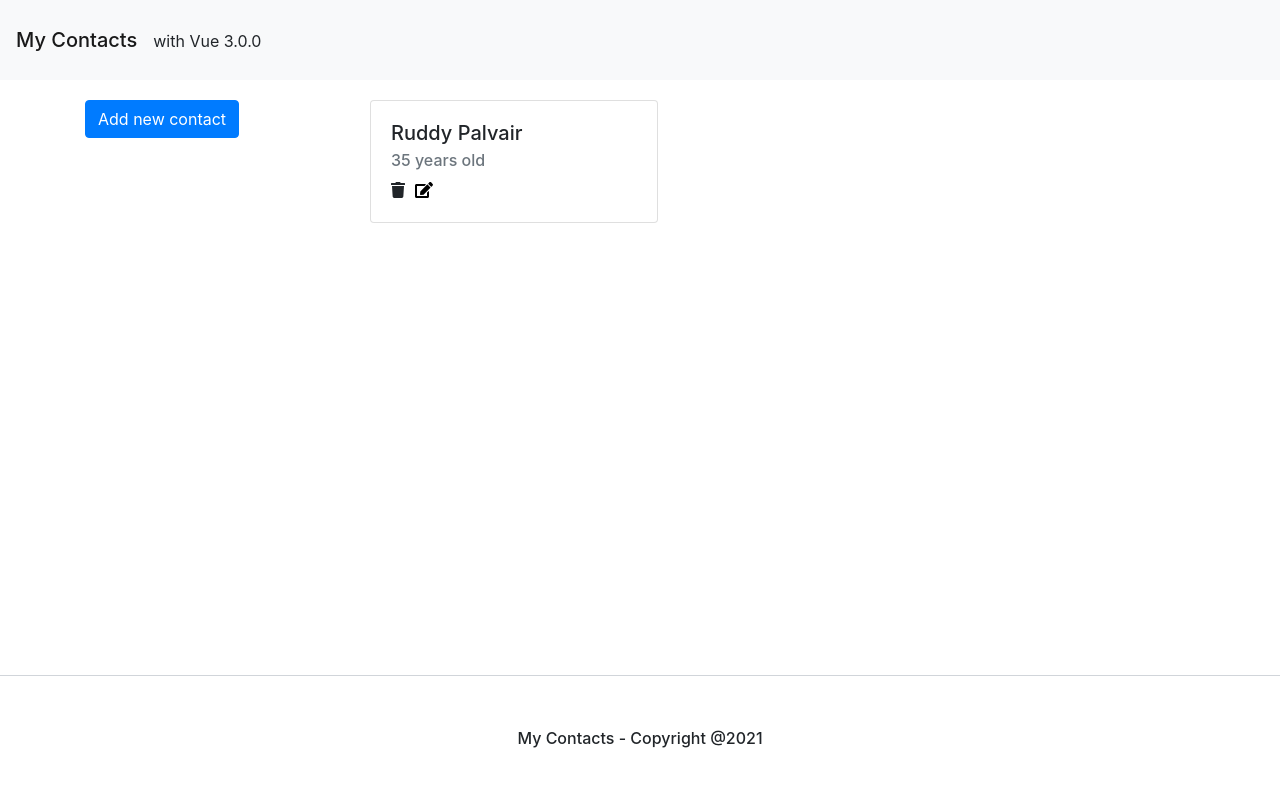
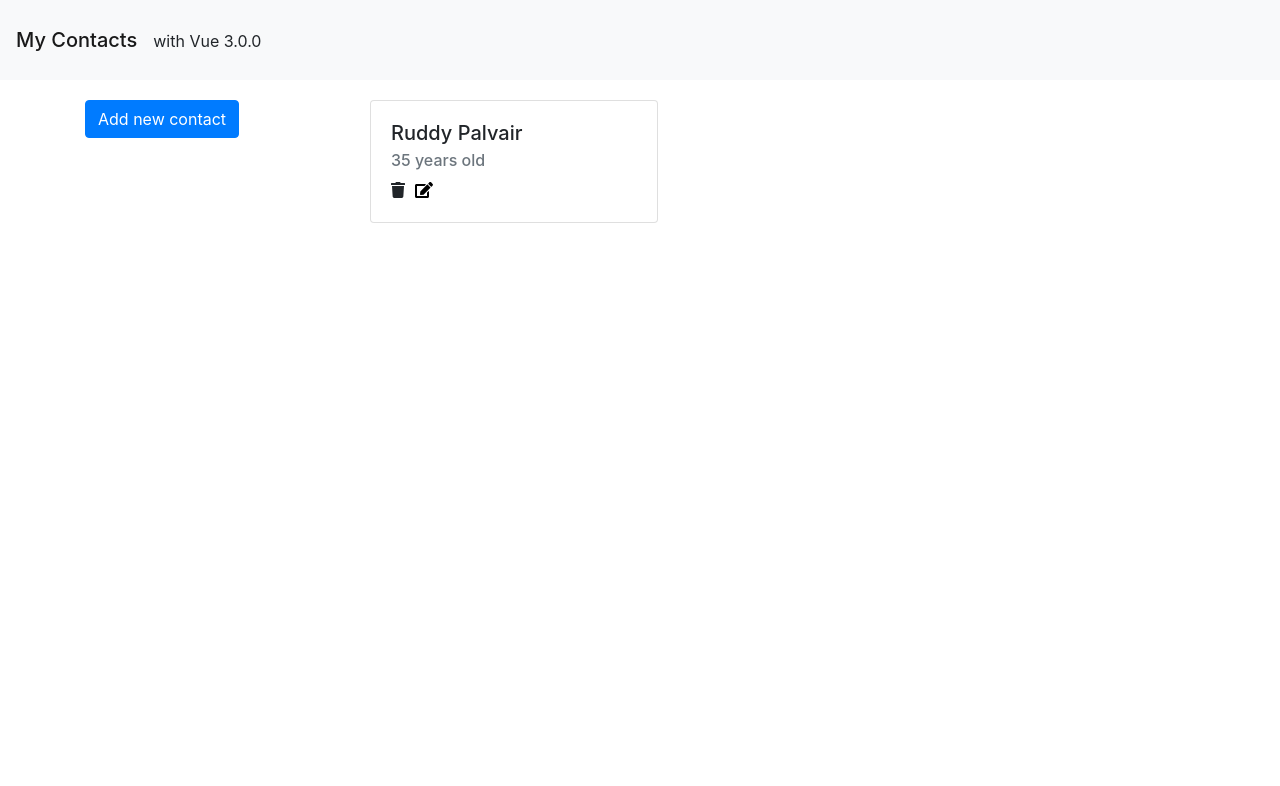
Before and after one commit to rpalvair/contacts-front-vue, a Vue app: page / in a window 1280 px wide. Shown: the top 786 px of the page. Built offline with nearby package versions, Linux system fonts and the light colour scheme; no server answers.

Commit message:
feat/remove-footer (#7)

```diff
--- a/src/App.vue
+++ b/src/App.vue
@@ -1,15 +1,13 @@
 <template>
   <the-header></the-header>
   <router-view></router-view>
-  <the-footer></the-footer>
 </template>
 
 <script>
 import TheHeader from "./components/TheHeader.vue";
-import TheFooter from "./components/TheFooter.vue";
 export default {
   name: "App",
-  components: { TheHeader, TheFooter },
+  components: { TheHeader },
 };
 </script>
 
--- a/src/components/TheFooter.vue
+++ /dev/null
@@ -1,17 +0,0 @@
-<template>
-  <div class="footer">My Contacts - Copyright @2021</div>
-</template>
-
-<style scoped>
-.footer {
-  padding-top: 50px;
-  padding-bottom: 50px;
-  position: absolute;
-  bottom: 0;
-  width: 100%;
-  text-align: center;
-  font-weight: 500;
-  border-top: solid #d1d5da 1px;
-  height:auto;
-}
-</style>
```
